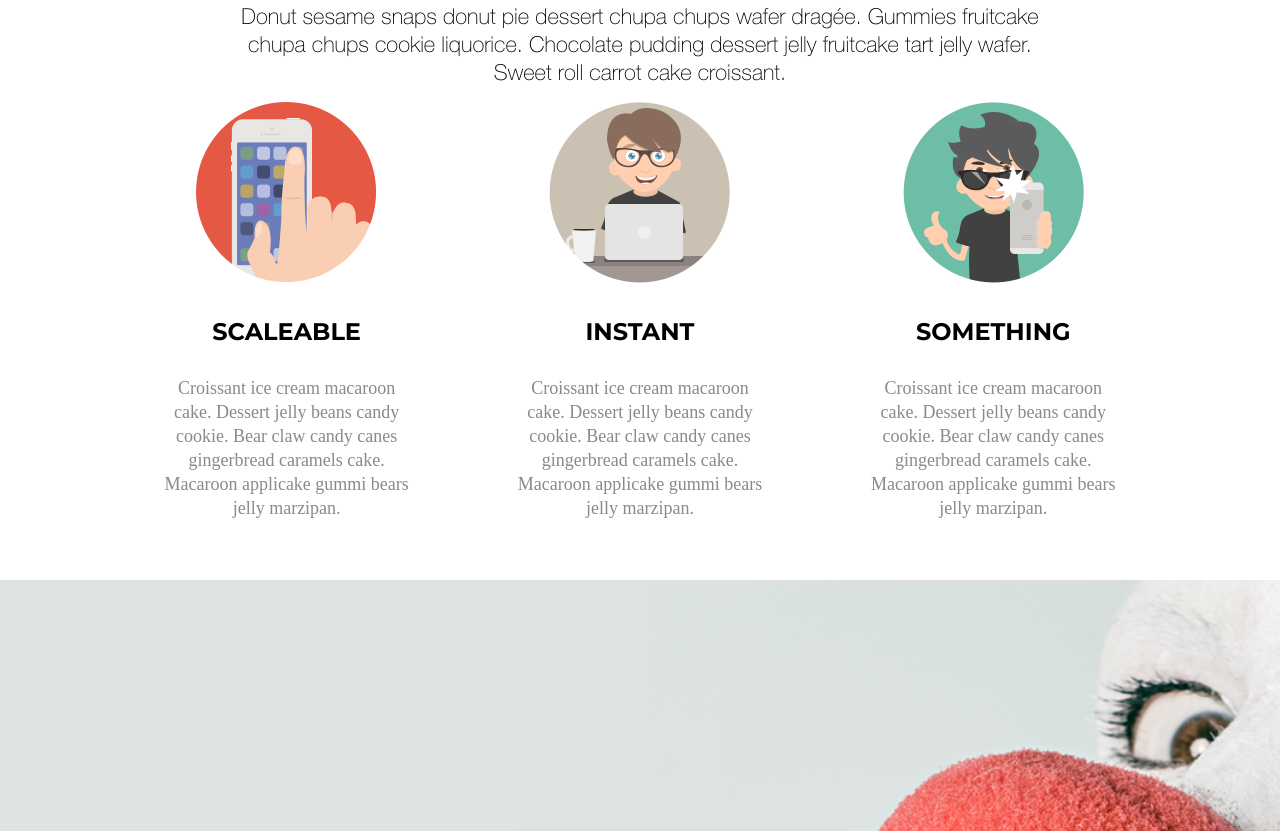
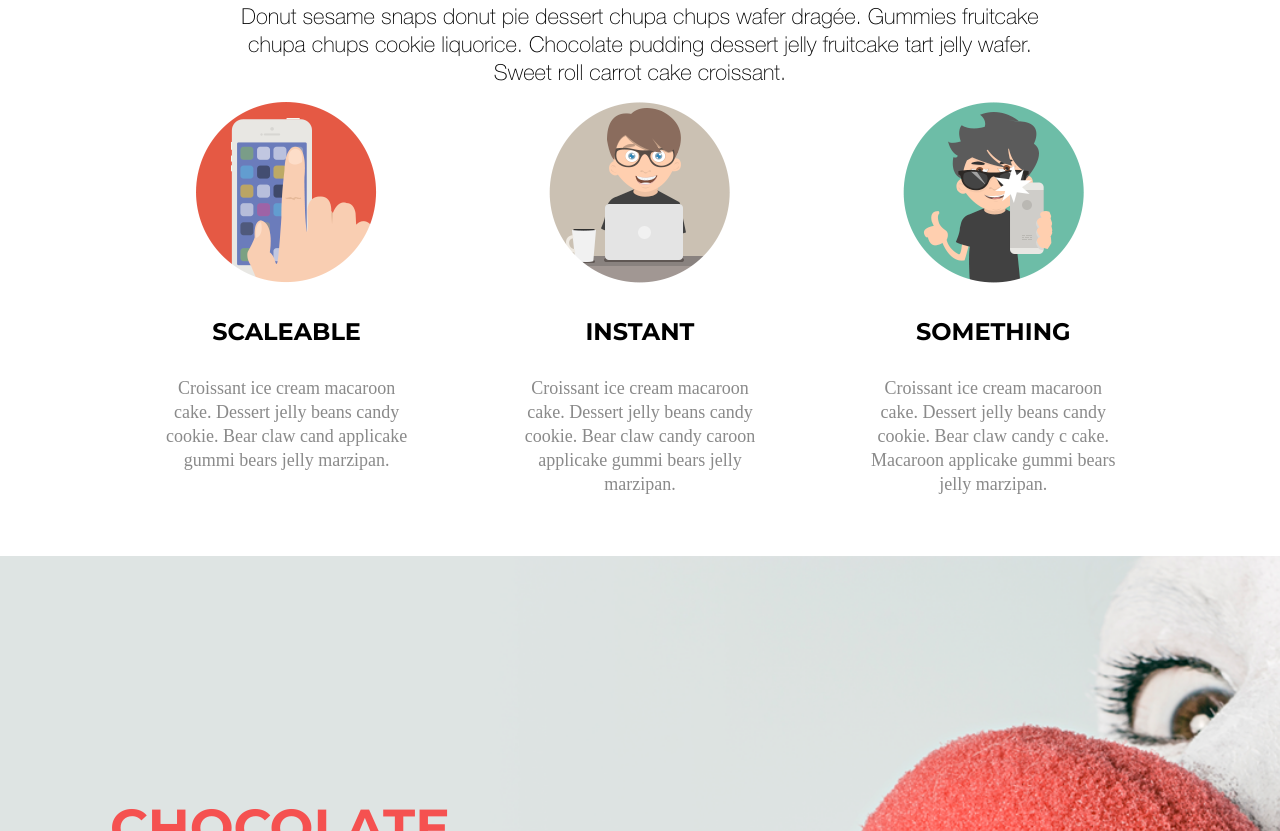
Before and after one commit to yousufj960/MobileAppStore, a plain HTML site: page index.html in a window 1280 px wide. Shown: the part 907-1738 px from the top of the page. Drawn offline with Linux system fonts and the light colour scheme.

Commit message:
first commit

```diff
--- a/index.html
+++ b/index.html
@@ -51,7 +51,7 @@
 
 
              <div class="cta-inf">
-                 <h2>Chocolate Pudding Dessert Jelly</h2>
+                 <h2>Chocolate Pudding Dessert </h2>
                  <p class="hero-para">Fruitcake donut gummies. Candy liquorice biscuit. Sugar plum jelly gummi bears brownie toffee cupcake caramels brownie cookie. </p>
                  <a href="" class="cta-button"><img  title="img" src="img/phone-icon.png" class="phone-icon">Download here</a>
              </div>
@@ -70,17 +70,17 @@
           <div class="col-4-app">
               <img   title="img" src="img/col-1-img.png">
               <h3>Scaleable</h3>
-              <p>Croissant ice cream macaroon cake. Dessert jelly beans candy cookie. Bear claw candy canes gingerbread caramels cake. Macaroon applicake gummi bears jelly marzipan.</p>
+              <p>Croissant ice cream macaroon cake. Dessert jelly beans candy cookie. Bear claw cand applicake gummi bears jelly marzipan.</p>
           </div>
           <div class="col-4-app">
                <img   title="img" src="img/col-2-img.png">
               <h3>Instant</h3>
-              <p>Croissant ice cream macaroon cake. Dessert jelly beans candy cookie. Bear claw candy canes gingerbread caramels cake. Macaroon applicake gummi bears jelly marzipan.</p>
+              <p>Croissant ice cream macaroon cake. Dessert jelly beans candy cookie. Bear claw candy caroon applicake gummi bears jelly marzipan.</p>
           </div>
           <div class="col-4-app">
                <img   title="img" src="img/col-3-img.png">
               <h3>Something</h3>
-              <p>Croissant ice cream macaroon cake. Dessert jelly beans candy cookie. Bear claw candy canes gingerbread caramels cake. Macaroon applicake gummi bears jelly marzipan.</p>
+              <p>Croissant ice cream macaroon cake. Dessert jelly beans candy cookie. Bear claw candy c cake. Macaroon applicake gummi bears jelly marzipan.</p>
           </div>
       </div>
         </div>
```
